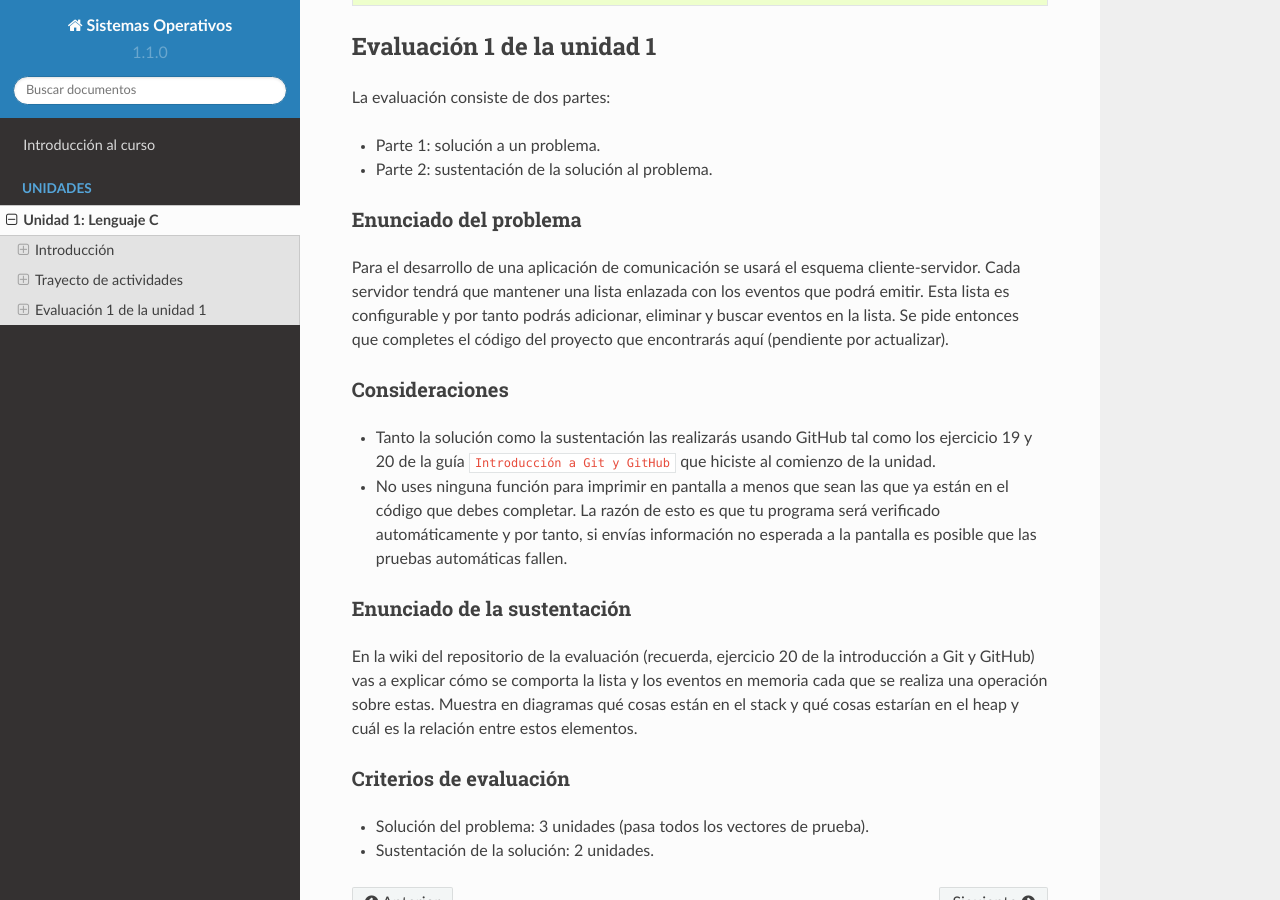
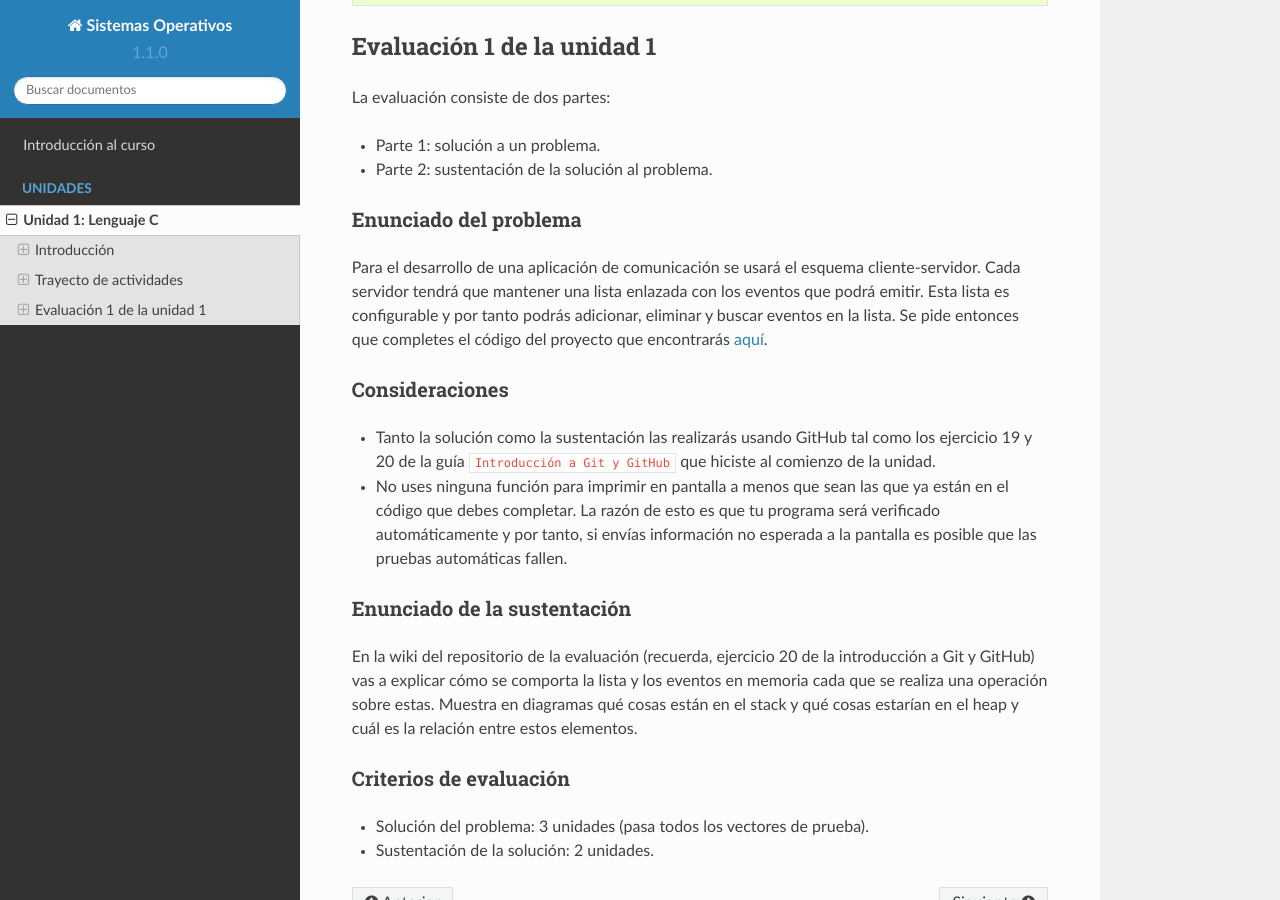
Before and after one commit to juanferfranco/sistemasoperativos, a Sphinx documentation site: the page built from docs/_unidad1/unidad1.rst, in a window 1280 px wide and 900 px high, scrolled down 10656 px. Built offline with Sphinx 7.4.7 and the Read the Docs theme 2.0.0, drawn with Linux system fonts in a browser that asks for light colours; pages that are not in the unit, such as notebooks, are missing from menus.

```diff
--- a/docs/_unidad1/unidad1.rst
+++ b/docs/_unidad1/unidad1.rst
@@ -587,7 +587,7 @@ Enunciado del problema
 Para el desarrollo de una aplicación de comunicación se usará el esquema cliente-servidor. Cada servidor
 tendrá que mantener una lista enlazada con los eventos que podrá emitir. Esta lista es configurable y
 por tanto podrás adicionar, eliminar y buscar eventos en la lista. Se pide entonces que completes
-el código del proyecto que encontrarás aquí (pendiente por actualizar).
+el código del proyecto que encontrarás `aquí <https://classroom.github.com/a/EkllvpwV>`__.
 
 Consideraciones
 ****************
```
